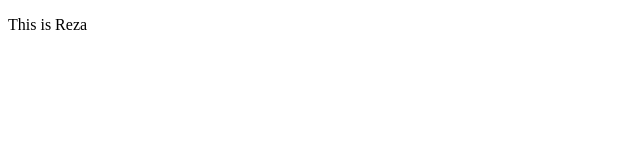
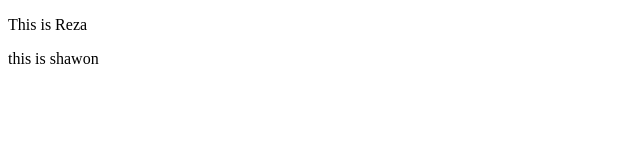
Before and after one commit to Shawon-Reza/my-first-github-repo, a plain HTML site: page index.html in a window 1280 px wide. Shown: the full height of the page, 0-640 px from the left. Drawn offline with Linux system fonts and the light colour scheme.

Commit message:
second commit

```diff
--- a/index.html
+++ b/index.html
@@ -7,5 +7,6 @@
 </head>
 <body>
     <p>This is Reza</p>
+    <p>this is shawon</p>
 </body>
 </html>
```
